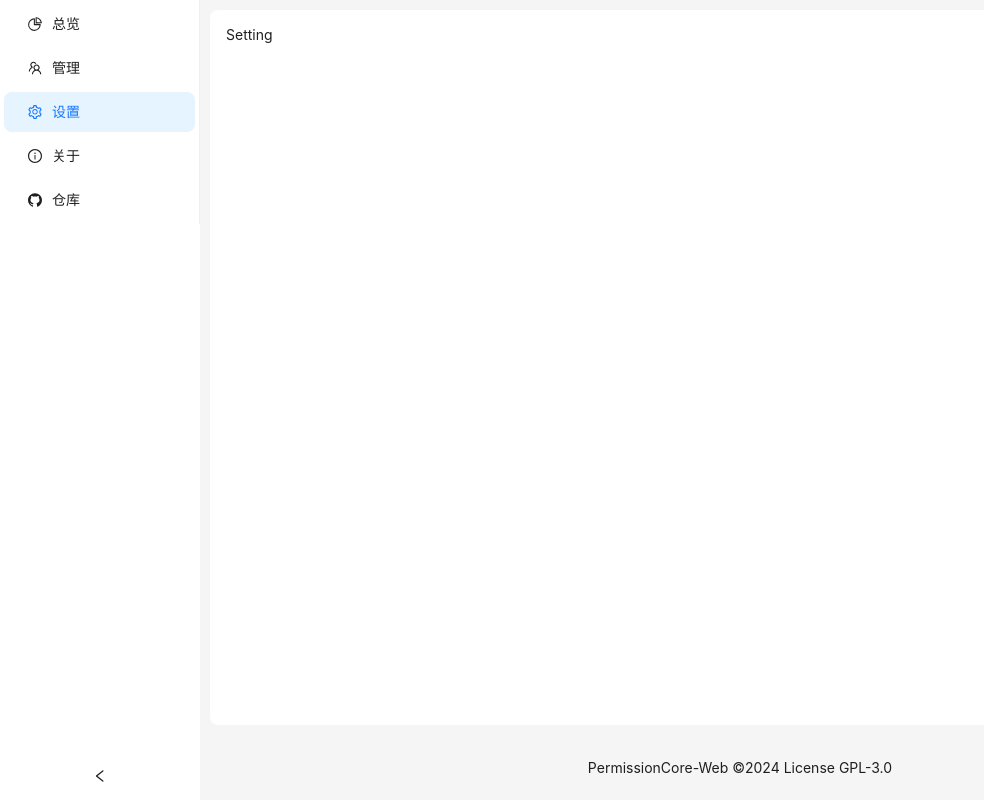
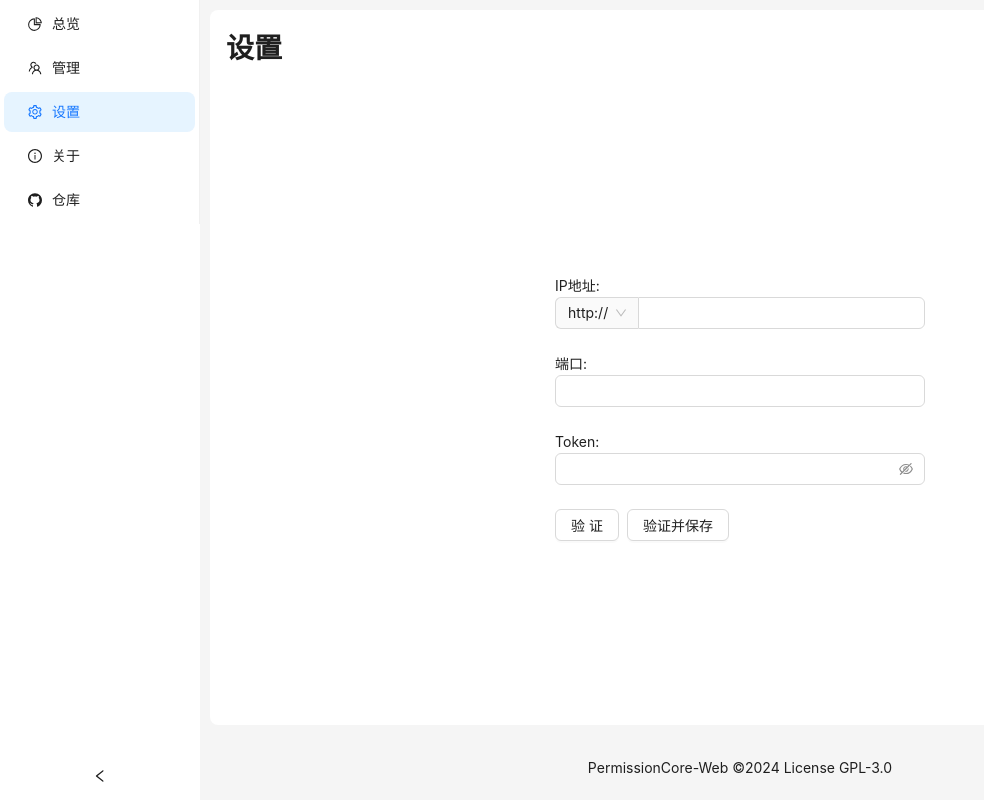
Before and after one commit to engsr6982/PermissionCore-Web, a React (Create React App) app: page /Setting in a window 1280 px wide. Shown: the whole page, without its empty margins (0-984 px from the left). Built offline with nearby package versions, Linux system fonts and the light colour scheme.

Commit message:
update Setting Page

```diff
--- a/package.json
+++ b/package.json
@@ -11,6 +11,7 @@
     "@types/react": "^18.3.1",
     "@types/react-dom": "^18.3.0",
     "antd": "^5.17.0",
+    "axios": "^1.6.8",
     "react": "^18.3.1",
     "react-dom": "^18.3.1",
     "react-router": "^6.23.0",
--- a/src/App.tsx
+++ b/src/App.tsx
@@ -10,6 +10,7 @@ import type { MenuProps } from "antd";
 import { Layout, Menu, theme } from "antd";
 import { Outlet, useLocation } from "react-router";
 import { NavLink } from "react-router-dom";
+import { checkBackendSetting } from "./Backend/backend";
 
 const { Content, Footer, Sider } = Layout;
 
@@ -55,6 +56,8 @@ const App = () => {
     setCurrentMenu(menuItems.find((item) => item.key === location.pathname));
   }, [location]);
 
+  checkBackendSetting();
+
   return (
     <Layout style={{ minHeight: "100vh" }}>
       <Sider
--- /dev/null
+++ b/src/Backend/backend.ts
@@ -0,0 +1,44 @@
+import { notification } from "antd";
+
+export function setBackendSetting(setting: BackendSetting) {
+  localStorage.setItem("ip", setting.ip);
+  localStorage.setItem("port", setting.port);
+  localStorage.setItem("token", setting.token);
+  localStorage.setItem("protocols", setting.protocols);
+}
+
+export function getBackendSetting(): BackendSetting {
+  const ip = localStorage.getItem("ip") || "";
+  const port = localStorage.getItem("port") || "";
+  const token = localStorage.getItem("token") || "";
+  const protocols =
+    (localStorage.getItem("protocols") as Protocols) || "http://";
+  return { ip, port, token, protocols };
+}
+
+export function hasBackendSetting(): boolean {
+  const { ip, port, token } = getBackendSetting();
+  return ip !== "" && port !== "" && token !== "";
+}
+
+export function formatUrl(
+  ip: string,
+  port: number | string,
+  protocols: Protocols
+) {
+  return `${protocols}${ip}:${port}`;
+}
+
+export function getBackendUrl() {
+  const { protocols, ip, port } = getBackendSetting();
+  return formatUrl(ip, port, protocols);
+}
+
+export function checkBackendSetting(): void {
+  if (!hasBackendSetting()) {
+    notification.error({
+      message: "Error",
+      description: "请到设置页面检查后端配置是否正确",
+    });
+  }
+}
--- a/src/Pages/Setting.tsx
+++ b/src/Pages/Setting.tsx
@@ -1,5 +1,140 @@
+import React from "react";
+import {
+  formatUrl,
+  getBackendSetting,
+  setBackendSetting,
+} from "../Backend/backend";
+import { Button, Input, Select, Space, Typography, notification } from "antd";
+import axios from "axios";
+import Password from "antd/es/input/Password";
+
+async function validateSetting(setting: BackendSetting) {
+  try {
+    const response = await axios.get(
+      `${formatUrl(setting.ip, setting.port, setting.protocols)}/pmc/validate`,
+      {
+        headers: {
+          Authorization: `Bearer ${setting.token}`,
+        },
+      }
+    );
+    return response.status;
+  } catch (error) {
+    notification.error({
+      message: "Error",
+      description: `${error}`,
+    });
+    return -1;
+  }
+}
+
 const Setting = () => {
-  return <div>Setting</div>;
+  const [isValidate, setIsValidate] = React.useState(false);
+  const [currentSetting, setCurrentSetting] = React.useState(
+    getBackendSetting()
+  );
+
+  const handleValidation = async () => {
+    const status = await validateSetting(currentSetting);
+    if (status === 200) {
+      setIsValidate(status === 200 ? true : false);
+      notification.success({
+        message: "Success",
+        description: `状态码: ${status}`,
+      });
+    } else {
+      notification.error({
+        message: "Error",
+        description: `状态码: ${status}`,
+      });
+    }
+  };
+
+  const handleSave = async () => {
+    const status = await validateSetting(currentSetting);
+    if (status === 200) {
+      setIsValidate(status === 200 ? true : false);
+      setBackendSetting(currentSetting); // save
+      notification.success({
+        message: "Success",
+        description: `保存成功！`,
+      });
+    } else {
+      notification.error({
+        message: "Error",
+        description: `状态码: ${status}`,
+      });
+    }
+  };
+
+  return (
+    <>
+      <h1 style={{ margin: "0px" }}>设置</h1>
+      <div
+        style={{
+          display: "flex",
+          justifyContent: "center",
+          alignItems: "center",
+          height: "100%",
+        }}
+      >
+        <Space direction="vertical" size="large">
+          <Typography.Text>
+            IP地址:
+            <Input
+              addonBefore={
+                <Select
+                  defaultValue="http://"
+                  onChange={(v) => {
+                    setCurrentSetting({
+                      ...currentSetting,
+                      protocols: v as Protocols,
+                    });
+                  }}
+                  options={[
+                    {
+                      label: "http://",
+                      value: "http://",
+                    },
+                    {
+                      label: "https://",
+                      value: "https://",
+                    },
+                  ]}
+                />
+              }
+              value={currentSetting.ip}
+              onChange={(e) =>
+                setCurrentSetting({ ...currentSetting, ip: e.target.value })
+              }
+            />
+          </Typography.Text>
+          <Typography.Text>
+            端口:
+            <Input
+              value={currentSetting.port}
+              onChange={(e) =>
+                setCurrentSetting({ ...currentSetting, port: e.target.value })
+              }
+            />
+          </Typography.Text>
+          <Typography.Text>
+            Token:
+            <Password
+              value={currentSetting.token}
+              onChange={(e) =>
+                setCurrentSetting({ ...currentSetting, token: e.target.value })
+              }
+            />
+          </Typography.Text>
+          <Space>
+            <Button onClick={handleValidation}>验证</Button>
+            <Button onClick={handleSave}>验证并保存</Button>
+          </Space>
+        </Space>
+      </div>
+    </>
+  );
 };
 
 export default Setting;
```
Also changed, not shown: src/mGlobal.d.ts (added, +8 -0 lines), 1 other file (tests, documents, lock files or other folders).
